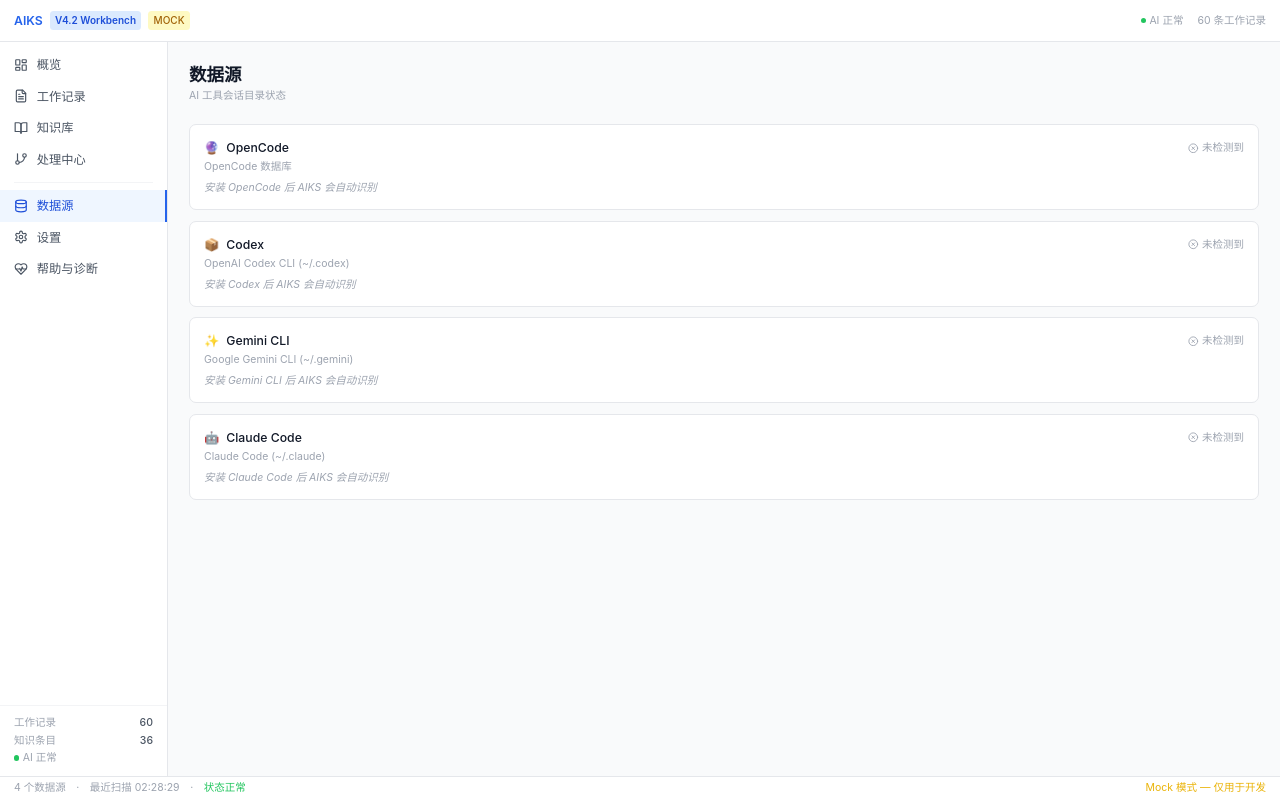
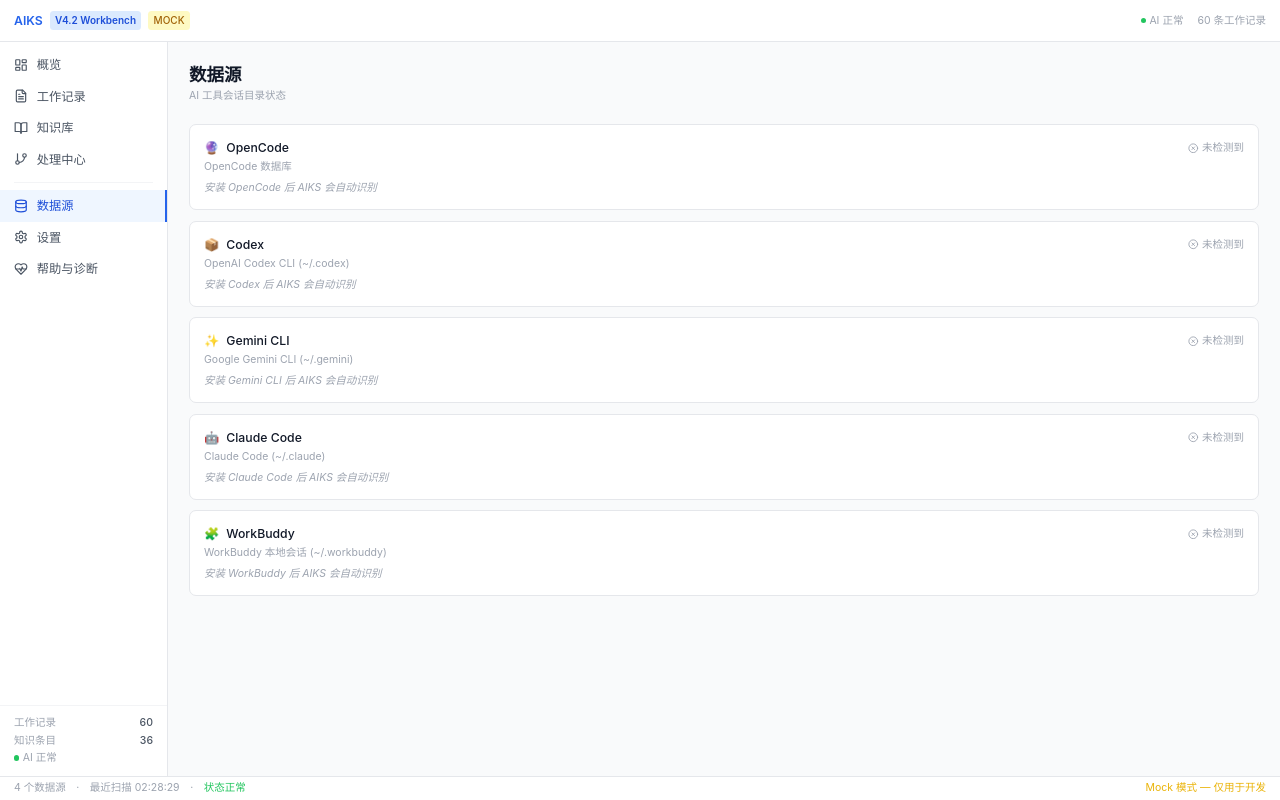
Before and after one commit to Sunan869/aiks, a React (Vite) app in the folder apps/aiks-desktop/: page / in a window 1280 px wide. Both pictures are taken after a click on the button "数据源". Built offline with nearby package versions, Linux system fonts and the light colour scheme; the HTML template or start-up script is replaced by a standard one.

Commit message:
feat: show WorkBuddy data source

```diff
--- a/apps/aiks-desktop/src/pages/SourcesPage.tsx
+++ b/apps/aiks-desktop/src/pages/SourcesPage.tsx
@@ -8,13 +8,25 @@ interface Props {
 }
 
 const SOURCE_ICONS: Record<string, string> = {
-  "Codex": "📦", "OpenCode": "🔮", "Gemini CLI": "✨", "Claude Code": "🤖",
+  "Codex": "📦",
+  "OpenCode": "🔮",
+  "Gemini CLI": "✨",
+  "Claude Code": "🤖",
+  "WorkBuddy": "🧩",
 };
 const SOURCE_DESCS: Record<string, string> = {
   "Codex": "OpenAI Codex CLI (~/.codex)",
   "OpenCode": "OpenCode 数据库",
   "Gemini CLI": "Google Gemini CLI (~/.gemini)",
   "Claude Code": "Claude Code (~/.claude)",
+  "WorkBuddy": "WorkBuddy 本地会话 (~/.workbuddy)",
+};
+const SOURCE_KEYS: Record<string, string> = {
+  "Codex": "codex",
+  "OpenCode": "opencode",
+  "Gemini CLI": "gemini_cli",
+  "Claude Code": "claude_code",
+  "WorkBuddy": "workbuddy",
 };
 
 export default function SourcesPage({ fullStatus }: Props) {
@@ -22,9 +34,7 @@ export default function SourcesPage({ fullStatus }: Props) {
   const [msgs, setMsgs] = useState<Record<string, string>>({});
 
   const handleSync = async (source: string) => {
-    const srcKey = source === "Gemini CLI" ? "gemini_cli" :
-                   source === "Claude Code" ? "claude_code" :
-                   source.toLowerCase();
+    const srcKey = SOURCE_KEYS[source] ?? source.toLowerCase();
     setSyncing(s => ({ ...s, [source]: true }));
     setMsgs(m => ({ ...m, [source]: "" }));
     try {
@@ -35,7 +45,7 @@ export default function SourcesPage({ fullStatus }: Props) {
     } finally { setSyncing(s => ({ ...s, [source]: false })); }
   };
 
-  const sources = ["OpenCode", "Codex", "Gemini CLI", "Claude Code"];
+  const sources = ["OpenCode", "Codex", "Gemini CLI", "Claude Code", "WorkBuddy"];
 
   return (
     <div className="w-full min-w-0 p-6">
@@ -47,7 +57,7 @@ export default function SourcesPage({ fullStatus }: Props) {
       <div className="space-y-3">
         {sources.map((src) => {
           const count = fullStatus?.scan_by_source[src] ?? 0;
-          const detected = count > 0;
+          const detected = fullStatus?.provider_health?.[src] ?? false;
           const isSyncing = syncing[src];
           const msg = msgs[src];
 
```
